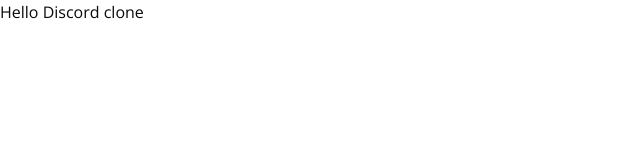
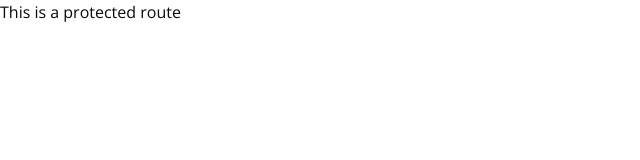
Before and after one commit to A-ryan-Kalra/chat-hub-ytx, a Next.js app: page / in a window 1280 px wide. Shown: the top 160 px of the page, without its empty margins (0-640 px from the left). Built offline with nearby package versions, Linux system fonts and the light colour scheme.

Commit message:
setup clerk authentication

```diff
--- /dev/null
+++ b/app/(auth)/(routes)/sign-in/[[...sign-in]]/page.tsx
@@ -0,0 +1,5 @@
+import { SignIn } from "@clerk/nextjs";
+
+export default function Page() {
+  return <SignIn />;
+}
--- /dev/null
+++ b/app/(auth)/(routes)/sign-up/[[...sign-up]]/page.tsx
@@ -0,0 +1,5 @@
+import { SignUp } from "@clerk/nextjs";
+
+export default function Page() {
+  return <SignUp />;
+}
--- /dev/null
+++ b/app/(auth)/layout.tsx
@@ -0,0 +1,9 @@
+import React from "react";
+
+function AuthLayout({ children }: { children: React.ReactNode }) {
+  return (
+    <div className="flex  items-center  justify-center h-full">{children}</div>
+  );
+}
+
+export default AuthLayout;
--- /dev/null
+++ b/app/(main)/(routes)/page.tsx
@@ -0,0 +1,3 @@
+export default function Home() {
+  return <div className="">This is a protected route</div>;
+}
--- a/app/layout.tsx
+++ b/app/layout.tsx
@@ -1,6 +1,7 @@
 import type { Metadata } from "next";
 import { Open_Sans } from "next/font/google";
 import "./globals.css";
+import { ClerkProvider } from "@clerk/nextjs";
 
 const geistSans = Open_Sans({
   variable: "--font-geist-sans",
@@ -23,8 +24,10 @@
   children: React.ReactNode;
 }>) {
   return (
-    <html lang="en">
-      <body className={`${geistSans.className} antialiased`}>{children}</body>
-    </html>
+    <ClerkProvider>
+      <html lang="en">
+        <body className={`${geistSans.className} antialiased`}>{children}</body>
+      </html>
+    </ClerkProvider>
   );
 }
--- a/app/page.tsx
+++ /dev/null
@@ -1,7 +0,0 @@
-export default function Home() {
-  return (
-    <div className="">
-      <h1>Hello Discord clone</h1>
-    </div>
-  );
-}
--- a/package.json
+++ b/package.json
@@ -9,6 +9,7 @@
     "lint": "next lint"
   },
   "dependencies": {
+    "@clerk/nextjs": "^6.10.1",
     "@radix-ui/react-slot": "^1.1.1",
     "class-variance-authority": "^0.7.1",
     "clsx": "^2.1.1",
```
Also changed, not shown: middleware.ts (added, +12 -0 lines), 1 other file (tests, documents, lock files or other folders).
